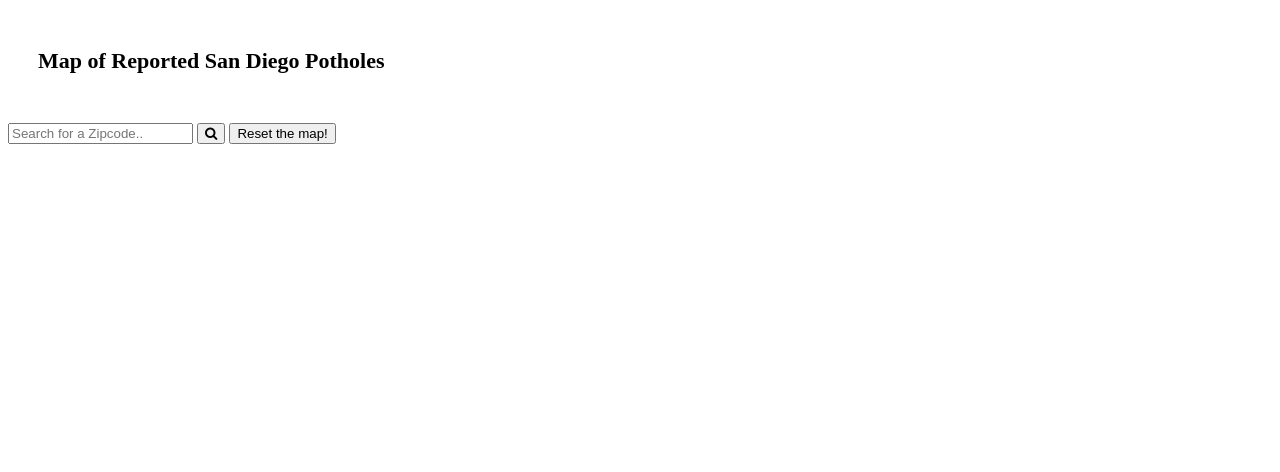
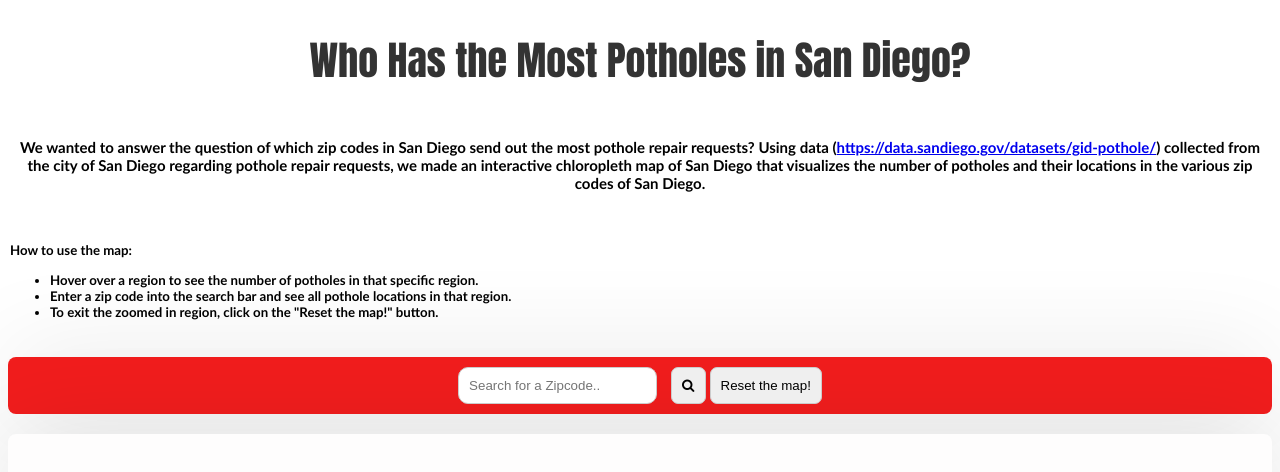
Before and after one commit to dgitelman1/Pothole-San-Diego, a plain HTML site: page index.html in a window 1280 px wide. Drawn offline with nearby package versions, Linux system fonts and the light colour scheme; no server answers.

Commit message:
Update index.html
added CSS styling and added text regarding our visualization.

```diff
--- a/index.html
+++ b/index.html
@@ -5,7 +5,7 @@
     <meta charset="UTF-8">
     <meta name="viewport" content="width=device-width, initial-scale=1.0">
     <link rel="stylesheet" href="https://cdnjs.cloudflare.com/ajax/libs/font-awesome/4.7.0/css/font-awesome.min.css">
-    <title>Map of San Diego's Potholes</title>
+    <title>San Diego Potholes</title>
 
     <style>
 
@@ -20,6 +20,61 @@
             opacity: 0;
         }
 
+        h2 {
+        color: #333;
+        text-align: center;
+        margin-top: 20px;
+        }
+
+        #search-container {
+            display: flex;
+            justify-content: center;
+            margin-top: 20px;
+            padding: 10px;
+            background-color: #f11d1d;
+            border-radius: 8px;
+            box-shadow: 0 0 100px rgba(0, 0, 0, 0.1);
+        }
+
+        #search {
+            padding: 10px;
+            margin-right: 10px;
+            border: 1px solid #ccc;
+            border-radius: 10px;
+        }
+
+        #sbutton, #rbutton {
+            padding: 10px;
+            border: 1px solid #ccc;
+            border-radius: 7px;
+            cursor: pointer;
+        }
+
+        #map-container {
+            display: flex;
+            justify-content: center;
+            margin-top: 20px;
+            padding: 20px;
+            background-color: #fefdfd;
+            border-radius: 8px;
+            box-shadow: 0 0 100px rgba(0, 0, 0, 0.1);
+        }
+
+        #loading {
+            display: flex;
+            justify-content: center;
+            align-items: center;
+            right: 200%;
+            transform: translate(175%);
+        }
+
+        #maps {
+            display: absolute;
+            justify-content: center;
+            margin-top: 20px;
+        }
+
+
    </style>
     <script src="https://d3js.org/d3.v6.min.js"> const tooltip = d3.select('#tooltip'); </script>
 
@@ -28,12 +83,29 @@
     <script src="script.js"></script>
 
     <div id="tooltip" class="tooltip"></div>
-    <h2 style="font-family:'League Spartan';font-size:22px;padding:30px">Map of Reported San Diego Potholes</h2>
+    <h2 style="font-family:'impact';font-size:40px;padding:10px">Who Has the Most Potholes in San Diego?</h2>
+
+    <h5 style="font-family:'Gill Sans';font-size: 15px;padding:5px;text-align: center;">We wanted to answer the question of which zip codes in San Diego send out the most pothole repair requests? Using data (<a href="https://data.sandiego.gov/datasets/gid-pothole/">https://data.sandiego.gov/datasets/gid-pothole/</a>)
+        collected from the city of San Diego regarding pothole repair requests, we made an interactive chloropleth map of San Diego that visualizes the number of potholes and their locations in the various zip codes of San Diego. <br></br>
+        </h5>
+
+    <h5 style="font-family:'Gill Sans';padding:2px;"">
+        How to use the map:
+        <ul>
+            <li>Hover over a region to see the number of potholes in that specific region.</li>
+            <li>Enter a zip code into the search bar and see all pothole locations in that region.</li>
+            <li>To exit the zoomed in region, click on the "Reset the map!" button.</li>
+          </ul></h5>
+
+    <div id="search-container">
         <div id="'searchstuff">
             <input type="text" placeholder="Search for a Zipcode.." id="search">
             <button type="submit" id="sbutton"><i class="fa fa-search"></i></button>
             <button type="reset" id="rbutton">Reset the map!</button>
         </div>
+    </div>
+
+    <div id="map-container">
         <div id="loading" style="display: flex; justify-content: center;" width="100%">
             <img id="loading-image" src="https://media.tenor.com/wpSo-8CrXqUAAAAi/loading-loading-forever.gif" alt="Loading..." />
         </div>
@@ -41,6 +113,7 @@
             <svg id="map" width="800" height="600"></svg>
             <svg id="map1" width="800" height="600" display="none"></svg>
         </div>
+    </div>
 </body>
 </html>
 </main>
```
Lines whose indentation alone changed are shown as unchanged.
